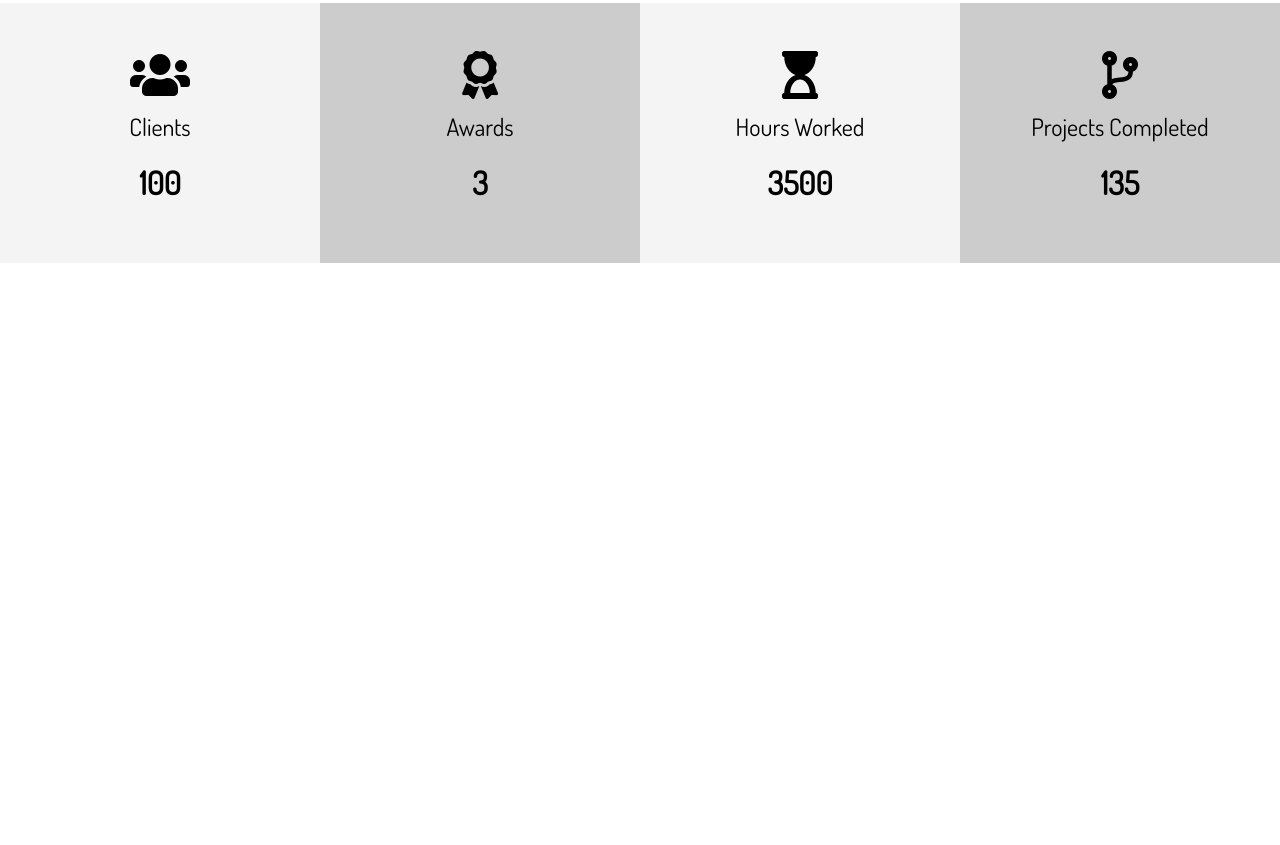
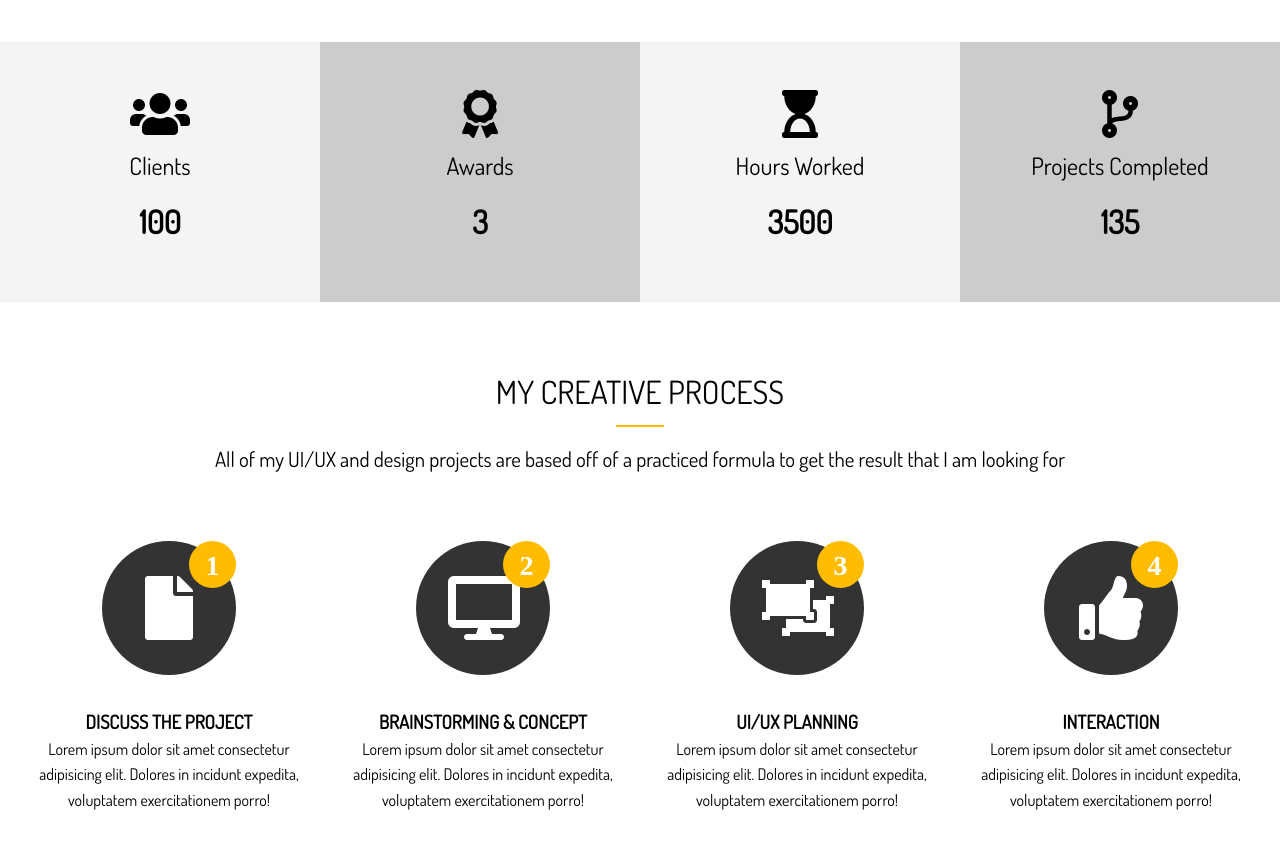
Before and after one commit to RatkoG/Graphic-Design-UI-UX-and-Photography, a website: page dist/index.html in a window 1280 px wide. Shown: the part 1183-2028 px from the top of the page. Before the commit the page ends 1478 px from the top, so only its background shows below. Drawn offline with Linux system fonts and the light colour scheme.

Commit message:
My Creative Process

```diff
--- a/scss/_utilities.scss
+++ b/scss/_utilities.scss
@@ -86,3 +86,20 @@ input[class^='btn-']:hover {
     margin: 4rem 0;
   }
 }
+
+.section-title {
+  font-size: 2rem;
+  display: block;
+  padding-bottom: 0.5rem;
+  text-align: center;
+  font-weight: 100;
+  text-transform: uppercase;
+}
+
+.bottom-line {
+  height: 2px;
+  width: 3rem;
+  background: $main-color;
+  display: block;
+  margin: 0 auto 1rem auto;
+}
--- a/scss/main.scss
+++ b/scss/main.scss
@@ -151,4 +151,54 @@ img {
       }
     }
   }
+
+  // Home Section C
+  &-c {
+    .process {
+      display: grid;
+      grid-template-columns: repeat(4, 1fr);
+      grid-gap: 1.5rem;
+      text-align: center;
+
+      // Process Step
+      &-step {
+        position: absolute;
+        top: 0;
+        right: 0;
+        font-size: 28px;
+        background: $main-color;
+        border-radius: 50%;
+        height: 15px;
+        width: 15px;
+        line-height: 15px;
+        padding: 1rem;
+        transition: all 1s;
+      }
+
+      // Icon
+      &-icon {
+        border-radius: 50%;
+        background: $dark-color;
+        color: #fff;
+        padding: 2rem;
+        position: relative;
+        width: 70px;
+        height: 70px;
+        line-height: 70px;
+        text-align: center;
+        transition: all 1s;
+
+        &:hover {
+          background: $main-color;
+          width: 90px;
+          height: 90px;
+          line-height: 90px;
+
+          .process-step {
+            background: $dark-color;
+          }
+        }
+      }
+    }
+  }
 }
```
Also changed, not shown: dist/css/main.css, dist/index.html.
